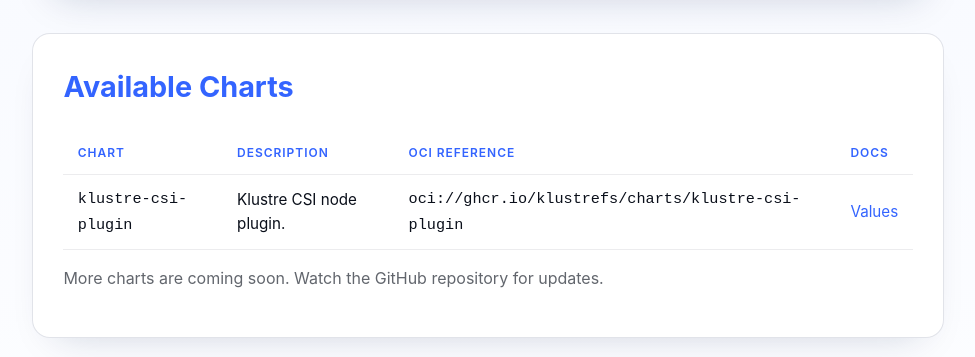
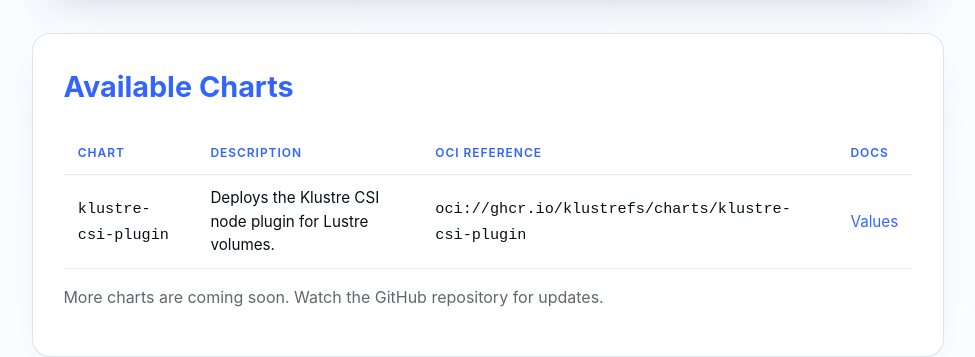
Before and after one commit to klustrefs/charts, a plain HTML site: page public/index.html in a window 1280 px wide. Shown: the part 1351-1708 px from the top of the page, without its empty margins (152-1127 px from the left). Drawn offline with nearby package versions, Linux system fonts and the light colour scheme.

```diff
--- a/public/index.html
+++ b/public/index.html
@@ -62,6 +62,7 @@
 
       <section class="panel" id="charts">
         <h2>Available Charts</h2>
+<!-- charts-table-html:start -->
         <div class="table-wrapper">
           <table>
             <thead>
@@ -75,13 +76,14 @@
             <tbody>
               <tr>
                 <td><code>klustre-csi-plugin</code></td>
-                <td>Klustre CSI node plugin.</td>
+                <td>Deploys the Klustre CSI node plugin for Lustre volumes.</td>
                 <td><code>oci://ghcr.io/klustrefs/charts/klustre-csi-plugin</code></td>
                 <td><a href="https://github.com/klustrefs/charts/tree/main/charts/klustre-csi-plugin">Values</a></td>
               </tr>
             </tbody>
           </table>
         </div>
+<!-- charts-table-html:end -->
         <p class="note">More charts are coming soon. Watch the GitHub repository for updates.</p>
       </section>
 
```
Also changed, not shown: 2 other files.
